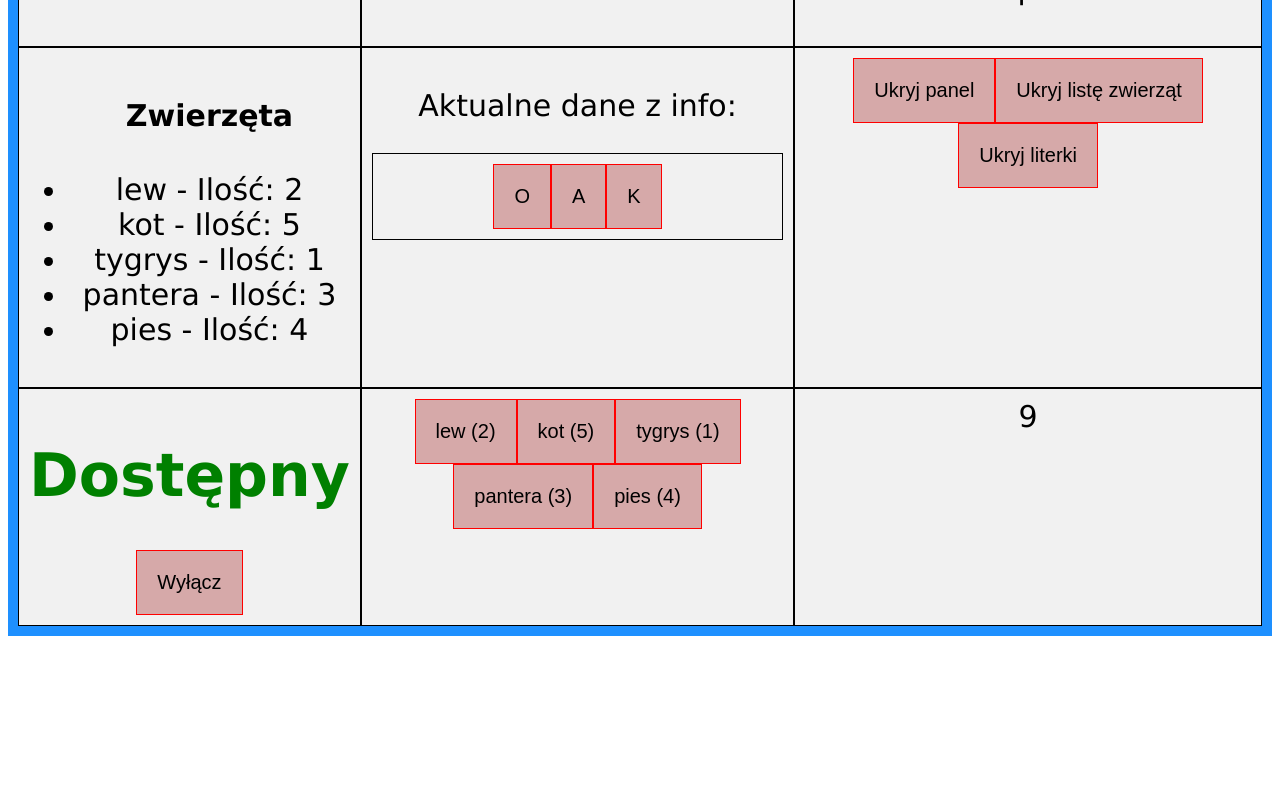
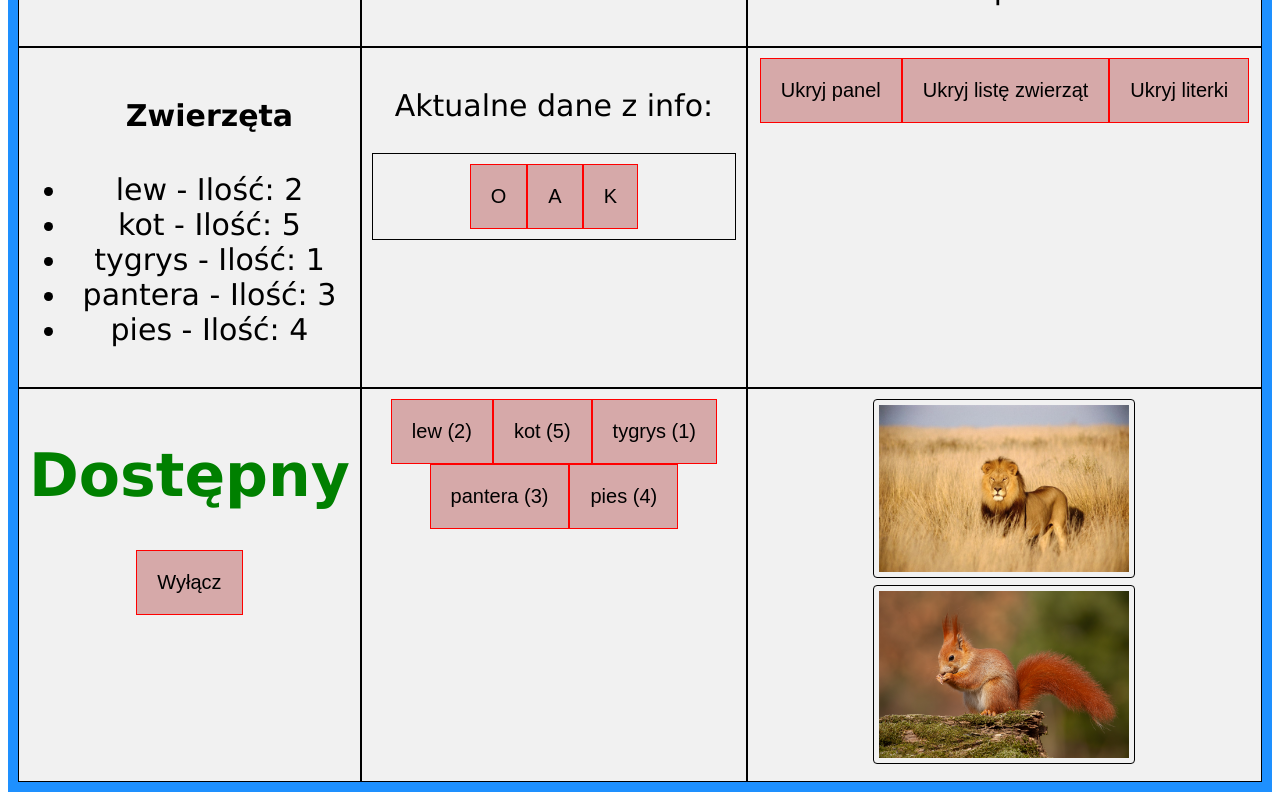
Before and after one commit to nic00la1/ReactPowt-rzenie, a React (Vite) app in the folder client/powtorzenieR/: page / in a window 1280 px wide. Shown: the part 386-1186 px from the top of the page. Before the commit the page ends 1030 px from the top, so only its background shows below. Built offline with nearby package versions, Linux system fonts and the light colour scheme.

Commit message:
component 9 - displaying images

```diff
--- a/client/powtorzenieR/src/App.css
+++ b/client/powtorzenieR/src/App.css
@@ -41,3 +41,14 @@ button:hover {
 .availabilityH1.unavailable  {
     color: red;
 }
+
+img {
+    border: 1px solid black;
+    border-radius: 4px;
+    width: 250px;
+    padding: 5px;
+}
+
+img:hover {
+    box-shadow: 0 0 2px 1px rgba(0, 140, 186, 0.5);
+}
--- a/client/powtorzenieR/src/App.jsx
+++ b/client/powtorzenieR/src/App.jsx
@@ -8,6 +8,7 @@ import { DisplayButton } from './components/DisplayButton';
 import { ControlPanel } from './components/ControlPanel';
 import { AvailabilityToggle } from './components/AvailabilityToggle';
 import AnimalButtons from './components/AnimalButtons';
+import DisplayImages from './components/DisplayImages';
 
 function App() {
 
@@ -58,7 +59,7 @@ const zwierzetaObiekty = [
 
       <AvailabilityToggle/>
       <AnimalButtons animals={zwierzetaObiekty}/>
-      <div>9</div>
+      <DisplayImages/>
     </div>
     </>
   )
--- /dev/null
+++ b/client/powtorzenieR/src/components/DisplayImages.jsx
@@ -0,0 +1,13 @@
+import React from 'react'
+import lion from '../assets/lion.jpg';
+
+const DisplayImages = () => {
+  return (
+    <div>
+      <img src={lion} alt="Lew"/>
+      <img src="/wiewiorka1.jpg" alt="Wiewiórka"/>
+    </div>
+  )
+}
+
+export default DisplayImages
```
Also changed, not shown: client/powtorzenieR/public/wiewiorka1.jpg (added), client/powtorzenieR/src/assets/lion.jpg (added).
